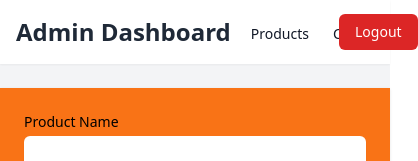
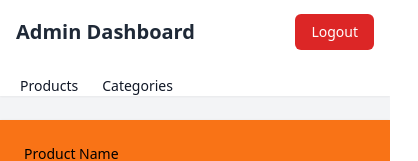
Before and after one commit to Harshit-3905/CodeMart, a React (Vite) app in the folder Admin/: page /dashboard/products in a window 390 px wide. Shown: the top 161 px of the page, 418 px wide, since content can reach past the window. Built offline with nearby package versions, Linux system fonts and the light colour scheme; no server answers; sample sign-in values are in the browser's storage.

Commit message:
Refactor AdminDashboard component to add responsive navigation links

```diff
--- a/Admin/src/components/AdminDashboard.tsx
+++ b/Admin/src/components/AdminDashboard.tsx
@@ -12,10 +12,11 @@ const AdminDashboard: React.FC = () => {
           <div className="flex justify-between h-16">
             <div className="flex space-x-4">
               <div className="flex-shrink-0 flex items-center">
-                <h2 className="text-2xl font-bold text-gray-800">
+                <h2 className="text-xl sm:text-2xl font-bold text-gray-800">
                   Admin Dashboard
                 </h2>
               </div>
+              <div className="hidden sm:flex space-x-4">
                 <Link
                   to="/dashboard/products"
                   className="inline-flex items-center px-1 pt-1 text-sm font-medium text-gray-900"
@@ -29,6 +30,7 @@ const AdminDashboard: React.FC = () => {
                   Categories
                 </Link>
               </div>
+            </div>
             <div className="flex items-center">
               <button
                 onClick={logout}
@@ -37,6 +39,20 @@ const AdminDashboard: React.FC = () => {
                 Logout
               </button>
             </div>
+          </div>
+          <div className="sm:hidden flex space-x-4 mt-2">
+            <Link
+              to="/dashboard/products"
+              className="inline-flex items-center px-1 pt-1 text-sm font-medium text-gray-900"
+            >
+              Products
+            </Link>
+            <Link
+              to="/dashboard/categories"
+              className="inline-flex items-center px-1 pt-1 text-sm font-medium text-gray-900"
+            >
+              Categories
+            </Link>
           </div>
         </div>
       </nav>
--- a/Admin/src/components/ProductManagement.tsx
+++ b/Admin/src/components/ProductManagement.tsx
@@ -94,7 +94,6 @@ const ProductManagement: React.FC = () => {
       const token = localStorage.getItem("adminToken");
       const formData = new FormData();
       const productData = editingProduct || newProduct;
-      console.log(productData);
       Object.keys(productData).forEach((key) => {
         formData.append(
           key,
```
Also changed, not shown: 1 other file (tests, documents, lock files or other folders). Lines whose indentation alone changed are shown as unchanged.
